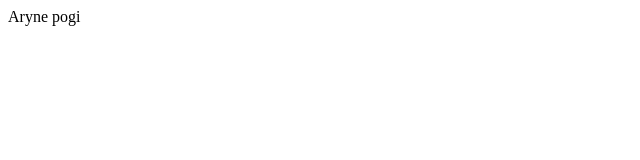
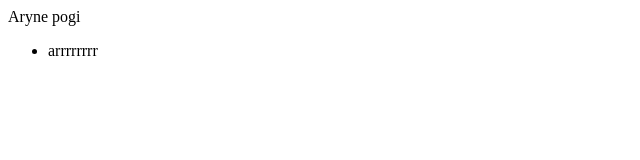
Before and after one commit to MaryRose12/MaryRose12.github.io, a plain HTML site: page index.html in a window 1280 px wide. Shown: the full height of the page, 0-640 px from the left. Drawn offline with Linux system fonts and the light colour scheme.

Commit message:
naglagay ako ng list

```diff
--- a/index.html
+++ b/index.html
@@ -4,6 +4,9 @@
 	</head>
 	<body>
 		Aryne pogi
+		<ul>
+			<li>arrrrrrrr</li>
+		</ul>
 	</body>
 
 </html>
```
